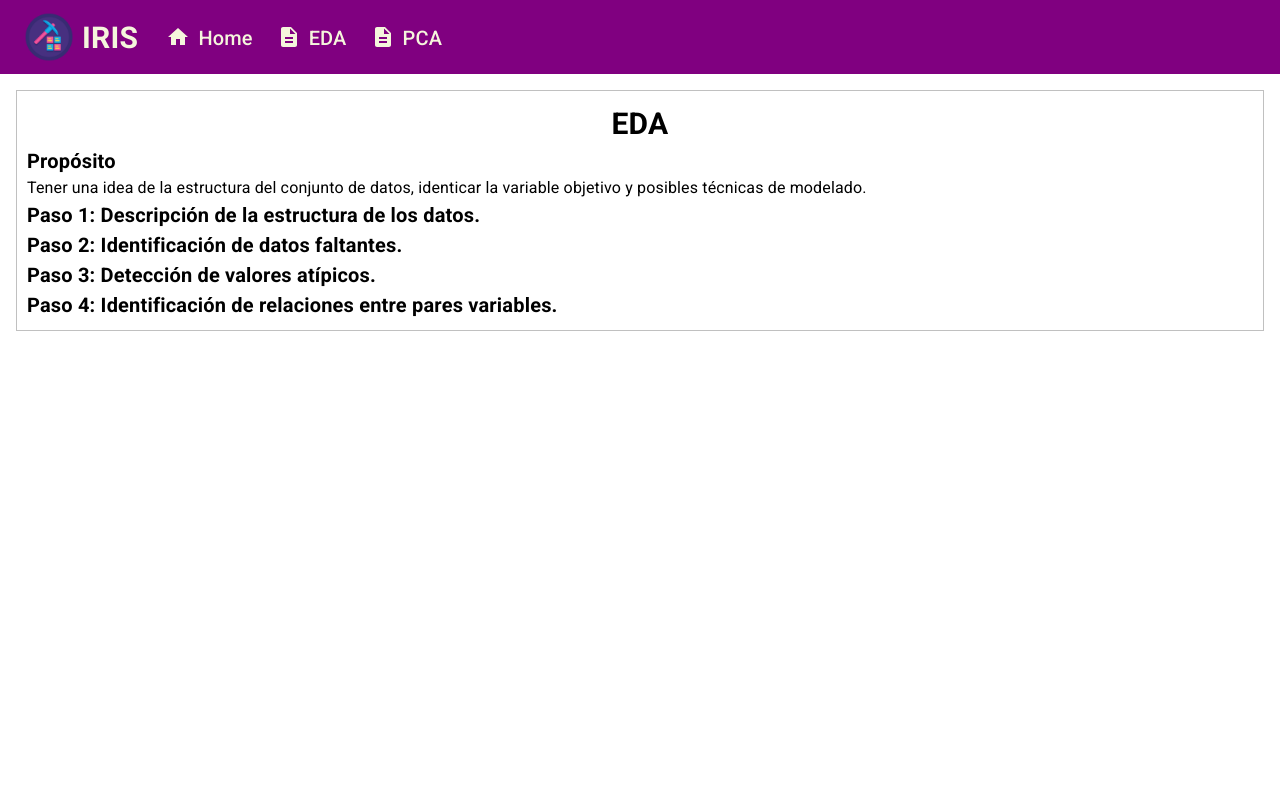
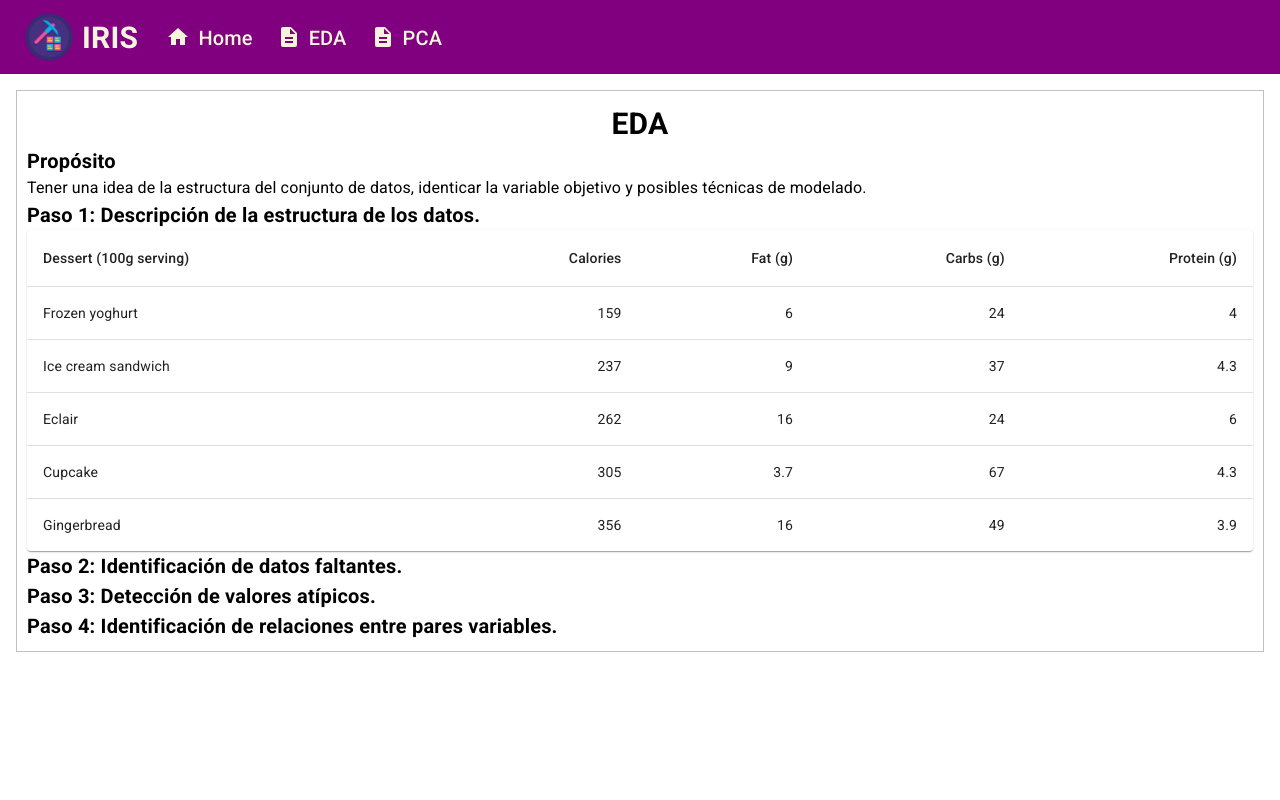
Before and after one commit to Teckwar160/GUI-Iris, a React (Create React App) app in the folder iris/: page /EDA in a window 1280 px wide. Shown: the top 800 px of the page. Built offline with nearby package versions, Linux system fonts and the light colour scheme.

Commit message:
Se agrego componente Tabla con datos de prueba

```diff
--- /dev/null
+++ b/iris/src/Componentes/Tabla.jsx
@@ -0,0 +1,54 @@
+import * as React from 'react';
+import Table from '@mui/material/Table';
+import TableBody from '@mui/material/TableBody';
+import TableCell from '@mui/material/TableCell';
+import TableContainer from '@mui/material/TableContainer';
+import TableHead from '@mui/material/TableHead';
+import TableRow from '@mui/material/TableRow';
+import Paper from '@mui/material/Paper';
+
+function createData(name, calories, fat, carbs, protein) {
+    return { name, calories, fat, carbs, protein };
+  }
+
+  const rows = [
+    createData('Frozen yoghurt', 159, 6.0, 24, 4.0),
+    createData('Ice cream sandwich', 237, 9.0, 37, 4.3),
+    createData('Eclair', 262, 16.0, 24, 6.0),
+    createData('Cupcake', 305, 3.7, 67, 4.3),
+    createData('Gingerbread', 356, 16.0, 49, 3.9),
+  ];
+
+export default function Tabla(){
+    return (
+        <TableContainer component={Paper}>
+        <Table sx={{ minWidth: 650 }} aria-label="simple table">
+          <TableHead>
+            <TableRow>
+              <TableCell>Dessert (100g serving)</TableCell>
+              <TableCell align="right">Calories</TableCell>
+              <TableCell align="right">Fat&nbsp;(g)</TableCell>
+              <TableCell align="right">Carbs&nbsp;(g)</TableCell>
+              <TableCell align="right">Protein&nbsp;(g)</TableCell>
+            </TableRow>
+          </TableHead>
+          <TableBody>
+            {rows.map((row) => (
+              <TableRow
+                key={row.name}
+                sx={{ '&:last-child td, &:last-child th': { border: 0 } }}
+              >
+                <TableCell component="th" scope="row">
+                  {row.name}
+                </TableCell>
+                <TableCell align="right">{row.calories}</TableCell>
+                <TableCell align="right">{row.fat}</TableCell>
+                <TableCell align="right">{row.carbs}</TableCell>
+                <TableCell align="right">{row.protein}</TableCell>
+              </TableRow>
+            ))}
+          </TableBody>
+        </Table>
+      </TableContainer>
+    );
+}
--- a/iris/src/Paginas/EDA.js
+++ b/iris/src/Paginas/EDA.js
@@ -1,6 +1,8 @@
 import { styled } from "@mui/material/styles";
 import { Typography, Grid, Box } from "@mui/material";
+import Tabla from "../Componentes/Tabla";
 
+//Estilos
 const Titulo = styled(Typography)({
   color: "black",
   fontWeight: "bold",
@@ -59,6 +61,8 @@
               Paso 1: Descripción de la estructura de los datos.
             </Subtitulo>
 
+            <Tabla/>
+
             <Subtitulo>Paso 2: Identificación de datos faltantes.</Subtitulo>
             <Subtitulo>Paso 3: Detección de valores atípicos.</Subtitulo>
             <Subtitulo>
```
